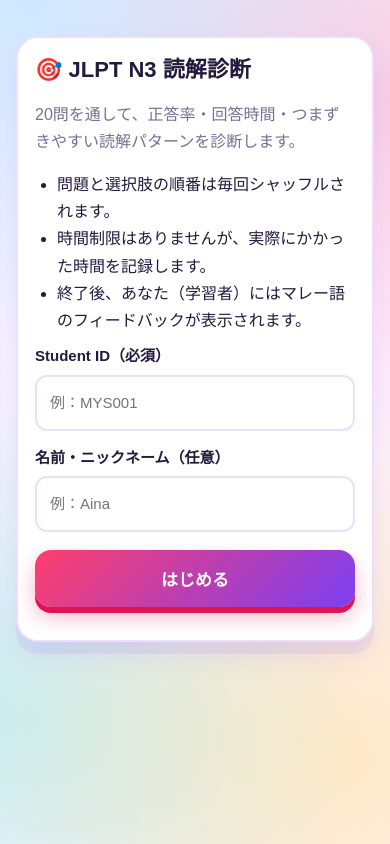
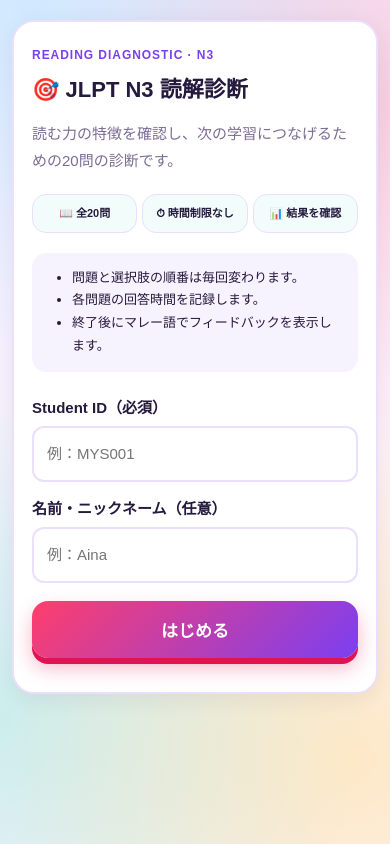
Before and after one commit to kawausomakanmiee/jlpt-n3, a plain HTML site: page index.html in a window 390 px wide. Drawn offline with Linux system fonts and the light colour scheme; a web font is replaced by a local one.

Commit message:
Refine mobile-first reading UI and accessible test layout

```diff
--- a/index.html
+++ b/index.html
@@ -144,21 +144,69 @@ input[type=text]{
 label{font-weight:700;font-size:15px}
 ul{padding-left:22px;margin:8px 0}
 @media(max-width:480px){h1{font-size:22px}.card{padding:17px}.passage{font-size:15.5px}}
+
+/* UI/UX pass 1: clearer hierarchy, touch targets and mobile reading comfort. */
+:root{--ui-focus:#146e88}
+.wrap{max-width:760px;padding:24px 18px 138px}
+.card{padding:clamp(18px,4vw,30px);box-shadow:0 5px 22px rgba(36,26,61,.07)}
+#start{max-width:640px;margin:28px auto}
+.start-eyebrow{display:inline-flex;align-items:center;gap:8px;font-size:12px;letter-spacing:.08em;font-weight:800;color:var(--violet);margin-bottom:10px}
+.start-description{font-size:15px;line-height:1.8}
+.start-points{display:grid;grid-template-columns:repeat(3,minmax(0,1fr));gap:8px;margin:20px 0}
+.start-point{padding:12px 9px;border:1px solid var(--line);background:color-mix(in srgb,var(--teal) 5%,var(--card));border-radius:14px;text-align:center;font-size:12px;font-weight:700;line-height:1.5}
+.start-notes{padding:14px 18px;border-radius:14px;background:color-mix(in srgb,var(--violet) 6%,var(--card));font-size:13px;line-height:1.75;margin:14px 0 23px}
+.start-notes ul{margin:0}
+#test .card{padding:clamp(18px,4vw,32px)}
+#question{font-size:clamp(18px,2.7vw,22px);line-height:1.75;margin-bottom:18px}
+#passage{font-size:17px;line-height:2.05;letter-spacing:.015em;border-left-width:4px;padding:20px;overflow-wrap:break-word}
+#choices{display:grid;gap:12px}
+#choices .choice{min-height:58px;margin:0;padding:15px 17px;font-size:16px;font-weight:600;line-height:1.8;border-width:2px;gap:14px;cursor:pointer}
+#choices .choice .letter{flex:0 0 32px;width:32px;height:32px;margin-top:0}
+#choices .choice:focus-visible,.bigbtn:focus-visible,input:focus-visible,textarea:focus-visible{outline:3px solid var(--ui-focus);outline-offset:3px}
+#choices .choice.selected{box-shadow:0 0 0 2px color-mix(in srgb,var(--violet) 20%,transparent)}
+.progress-row{font-size:14px;gap:12px}
+.progress{height:8px}
+#start label{display:block;margin-top:14px}
+#start input{min-height:50px}
+#start .bigbtn{min-height:54px}
+#result .card{max-width:760px}
+#result .stats .stat{padding:18px 10px;border-radius:14px}
+#result .stat b{font-variant-numeric:tabular-nums}
+#studentReview .review{padding:18px 0;line-height:1.9}
+@media (max-width:600px){
+ .wrap{padding:10px 12px 128px}
+ #start{margin:10px auto}
+ .start-points{grid-template-columns:1fr 1fr 1fr;gap:5px}
+ .start-point{font-size:11px;padding:10px 5px}
+ #passage{font-size:16px;padding:16px;line-height:2}
+ #choices .choice{font-size:15.5px;padding:14px;line-height:1.75}
+ .stats{gap:7px}
+ .stat{padding:11px 5px}
+ .stat b{font-size:19px}
+}
+@media (prefers-reduced-motion:reduce){*,*::before,*::after{transition:none!important;animation:none!important}}
+
 </style>
 </head>
 <body>
 <div class="wrap">
 
 <section id="start" class="card">
+<div class="start-eyebrow">READING DIAGNOSTIC · N3</div>
 <h1>🎯 JLPT N3 読解診断</h1>
-<p class="muted">20問を通して、正答率・回答時間・つまずきやすい読解パターンを診断します。</p>
-<ul>
-<li>問題と選択肢の順番は毎回シャッフルされます。</li>
-<li>時間制限はありませんが、実際にかかった時間を記録します。</li>
-<li>終了後、あなた（学習者）にはマレー語のフィードバックが表示されます。</li>
-</ul>
+<p class="muted start-description">読む力の特徴を確認し、次の学習につなげるための20問の診断です。</p>
+<div class="start-points" aria-label="診断の概要">
+ <div class="start-point">📖 全20問</div>
+ <div class="start-point">⏱ 時間制限なし</div>
+ <div class="start-point">📊 結果を確認</div>
+</div>
+<div class="start-notes"><ul>
+ <li>問題と選択肢の順番は毎回変わります。</li>
+ <li>各問題の回答時間を記録します。</li>
+ <li>終了後にマレー語でフィードバックを表示します。</li>
+</ul></div>
 <label>Student ID（必須）</label>
-<input id="studentId" type="text" placeholder="例：MYS001">
+<input id="studentId" type="text" placeholder="例：MYS001" autocomplete="off" required aria-required="true" aria-describedby="startError">
 <label style="margin-top:14px;display:block">名前・ニックネーム（任意）</label>
 <input id="studentName" type="text" placeholder="例：Aina">
 <p id="startError" class="small" style="display:none"></p>
@@ -171,7 +219,7 @@ ul{padding-left:22px;margin:8px 0}
 <b id="qCount"></b>
 <span class="timerbox" id="timerbox">00:00</span>
 </div>
-<div class="progress"><div id="bar" class="bar"></div></div>
+<div class="progress" role="progressbar" aria-label="テスト進捗" aria-valuemin="0" aria-valuemax="100" aria-valuenow="0" id="testProgress"><div id="bar" class="bar"></div></div>
 <h2 id="question"></h2>
 <div id="passage" class="passage"></div>
 <div id="choices"></div>
@@ -332,6 +380,7 @@ function renderQ(){
   qStartedAt=performance.now();
   document.getElementById('qCount').textContent="質問 "+(idx+1)+" / "+testQs.length;
   document.getElementById('bar').style.width=((idx/testQs.length)*100)+"%";
+   document.getElementById('testProgress').setAttribute('aria-valuenow', Math.round(idx/testQs.length*100));
   document.getElementById('question').textContent=q.question;
   document.getElementById('passage').textContent=q.passage;
   const box=document.getElementById('choices'); box.innerHTML="";
```
